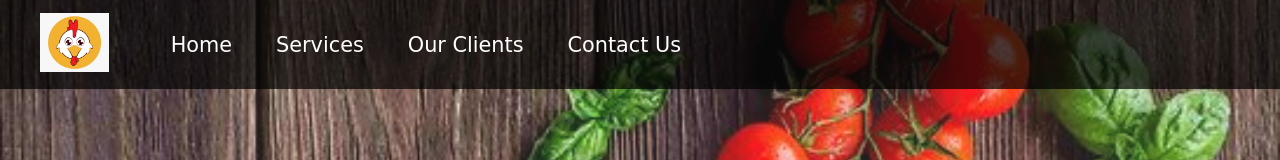
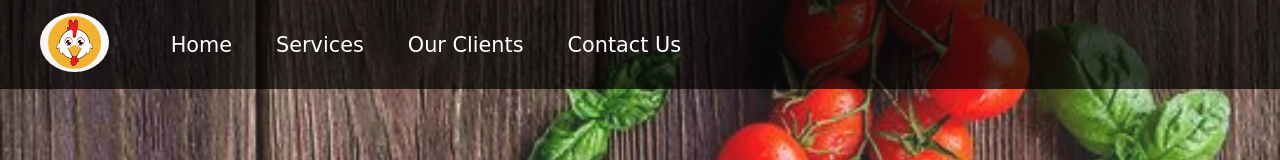
Before and after one commit to NoumanFatta/portfolio.github.io, a plain HTML site: page index.html in a window 1280 px wide. Shown: the top 160 px of the page. Drawn offline with Linux system fonts and the light colour scheme; a web font is replaced by a local one.

Commit message:
Update style.css

```diff
--- a/style.css
+++ b/style.css
@@ -43,6 +43,9 @@ html {
 }
 
 #logo img {
+        border: 2px solid thick;
+    box-sizing: border-box;
+    border-radius: 100%;
     height: 59px;
     margin: 3px 6px;
 }
```
